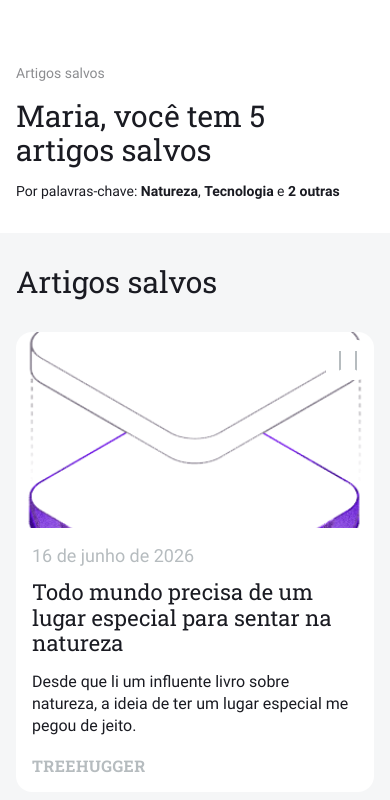
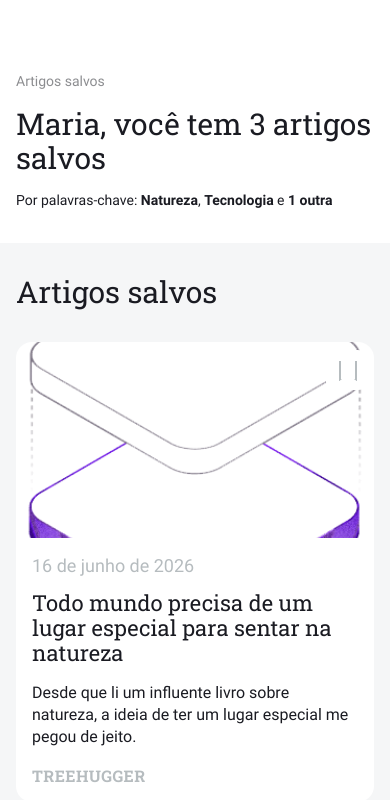
Before and after one commit to malupcosta/news-explorer-frontend, a React (Vite) app: page /saved-news in a window 390 px wide. Shown: the top 800 px of the page. Built offline with nearby package versions, Linux system fonts and the light colour scheme; no server answers.

Commit message:
fix: ajusta cabecalho da pagina de artigos salvos

```diff
--- a/src/components/SavedNewsHeader/SavedNewsHeader.css
+++ b/src/components/SavedNewsHeader/SavedNewsHeader.css
@@ -23,10 +23,12 @@
 }
 
 .saved-news-header__keywords {
+  max-width: 100%;
   margin: 0;
   color: #1a1b22;
   font-size: 18px;
   line-height: 1.33;
+  overflow-wrap: anywhere;
 }
 
 .saved-news-header__keyword {
@@ -57,6 +59,16 @@
 
 @media screen and (max-width: 520px) {
   .saved-news-header {
-    padding: 8px 16px 32px;
+    padding: 16px 16px 32px;
+  }
+
+  .saved-news-header__title {
+    max-width: 100%;
+    font-size: 30px;
+  }
+
+  .saved-news-header__keywords {
+    font-size: 14px;
+    line-height: 1.5;
   }
 }
--- a/src/components/SavedNewsHeader/SavedNewsHeader.jsx
+++ b/src/components/SavedNewsHeader/SavedNewsHeader.jsx
@@ -4,14 +4,14 @@ function SavedNewsHeader() {
       <p className="saved-news-header__label">Artigos salvos</p>
 
       <h1 className="saved-news-header__title">
-        Maria, você tem 5 artigos salvos
+        Maria, você tem 3 artigos salvos
       </h1>
 
       <p className="saved-news-header__keywords">
         Por palavras-chave:{" "}
         <span className="saved-news-header__keyword">Natureza</span>,{" "}
         <span className="saved-news-header__keyword">Tecnologia</span> e{" "}
-        <span className="saved-news-header__keyword">2 outras</span>
+        <span className="saved-news-header__keyword">1 outra</span>
       </p>
     </section>
   );
```
